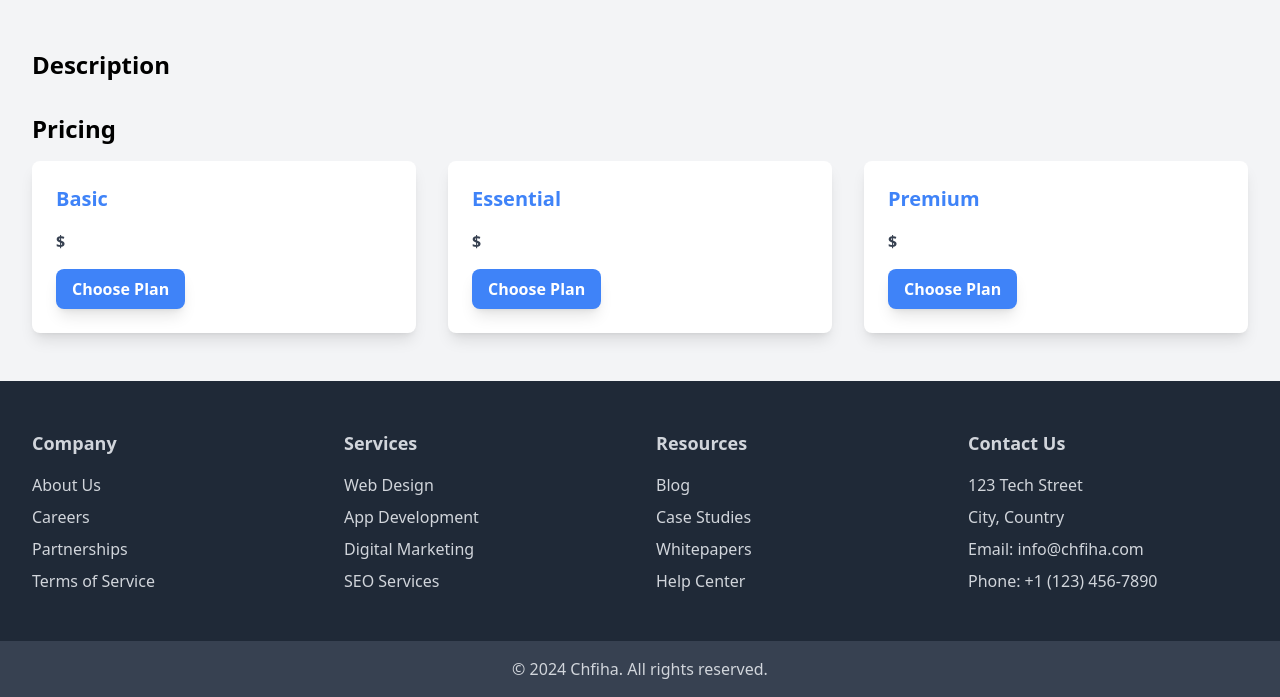
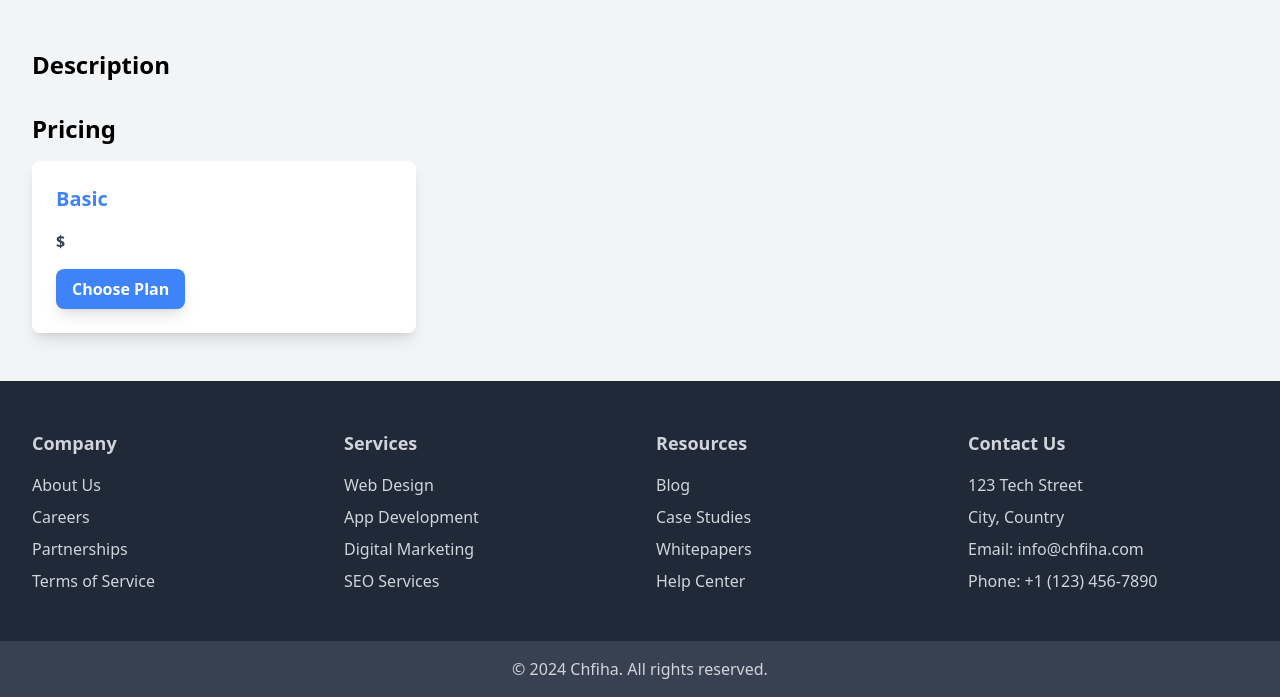
Before and after one commit to Raf-Mos/Chfiha, a Django app: template chfiha/templates/service.html in a window 1280 px wide. Shown: the part 239-936 px from the top of the page. Run offline with Django 5.2, Linux system fonts and the light colour scheme; the template is opened without the code that fills it, so the values that code supplies are empty; style sheets or scripts are compiled from the project's sources; some libraries are stand-ins or nearby versions.

Commit message:
only 1 price is left

```diff
--- a/chfiha/main/admin.py
+++ b/chfiha/main/admin.py
@@ -10,7 +10,7 @@ admin.site.register(Profile, ProfileAdmin)
 
 @admin.register(Service)
 class ServiceAdmin(admin.ModelAdmin):
-    list_display = ('title', 'price_basic', 'price_standard', 'price_premium')
+    list_display = ('title', 'price_basic')
     search_fields = ('title', 'description')
 
 class ProjectAdmin(admin.ModelAdmin):
--- a/chfiha/main/models.py
+++ b/chfiha/main/models.py
@@ -19,10 +19,6 @@ class Service(models.Model):
     detailed_description = models.TextField(default="")
     price_basic = models.DecimalField(max_digits=6, decimal_places=2, default=0.00)
     price_basic_description = models.CharField(max_length=200, default="Basic plan description")
-    price_standard = models.DecimalField(max_digits=6, decimal_places=2, default=0.00)
-    price_standard_description = models.CharField(max_length=200, default="Standard plan description")
-    price_premium = models.DecimalField(max_digits=6, decimal_places=2, default=0.00)
-    price_premium_description = models.CharField(max_length=200, default="Premium plan description")
 
     def get_absolute_url(self):
         return reverse('service_detail', args=[str(self.id)])
--- a/chfiha/templates/service.html
+++ b/chfiha/templates/service.html
@@ -45,20 +45,6 @@
                     <p class="text-gray-700 font-bold mb-4">${{ service.price_basic }}</p>
                     <button class="bg-blue-500 hover:bg-blue-600 text-white font-bold py-2 px-4 rounded-lg shadow-lg focus:outline-none">Choose Plan</button>
                 </div>
-                <!-- Pricing Option 2 -->
-                <div class="bg-white rounded-lg shadow-lg p-6">
-                    <h3 class="text-xl font-semibold text-blue-500 mb-4">Essential</h3>
-                    <p class="text-gray-700 mb-4">{{ service.price_standard_description }}</p>
-                    <p class="text-gray-700 font-bold mb-4">${{ service.price_standard }}</p>
-                    <button class="bg-blue-500 hover:bg-blue-600 text-white font-bold py-2 px-4 rounded-lg shadow-lg focus:outline-none">Choose Plan</button>
-                </div>
-                <!-- Pricing Option 3 -->
-                <div class="bg-white rounded-lg shadow-lg p-6">
-                    <h3 class="text-xl font-semibold text-blue-500 mb-4">Premium</h3>
-                    <p class="text-gray-700 mb-4">{{ service.price_premium_description }}</p>
-                    <p class="text-gray-700 font-bold mb-4">${{ service.price_premium }}</p>
-                    <button class="bg-blue-500 hover:bg-blue-600 text-white font-bold py-2 px-4 rounded-lg shadow-lg focus:outline-none">Choose Plan</button>
-                </div>
             </div>
         </section>
     </main>
```
